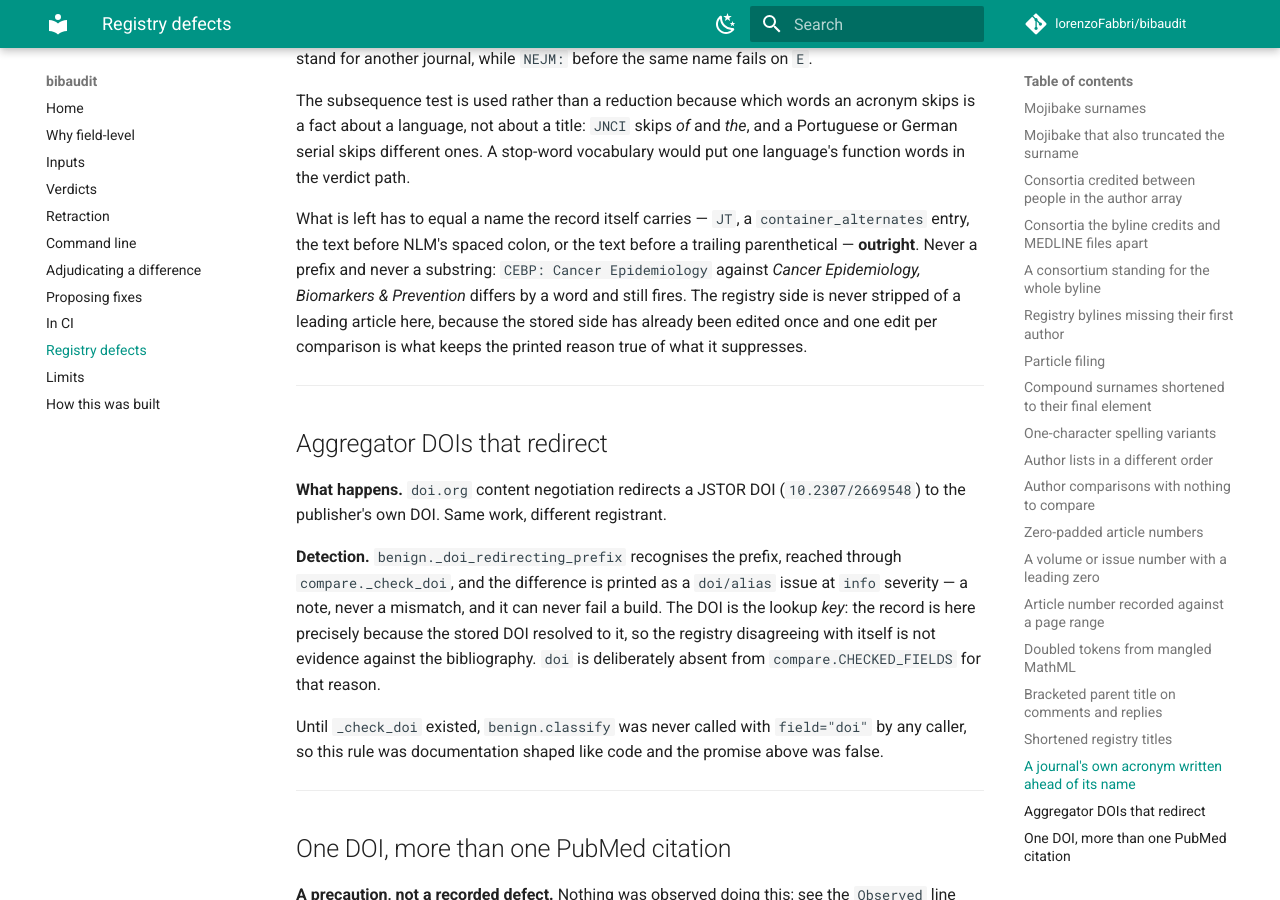
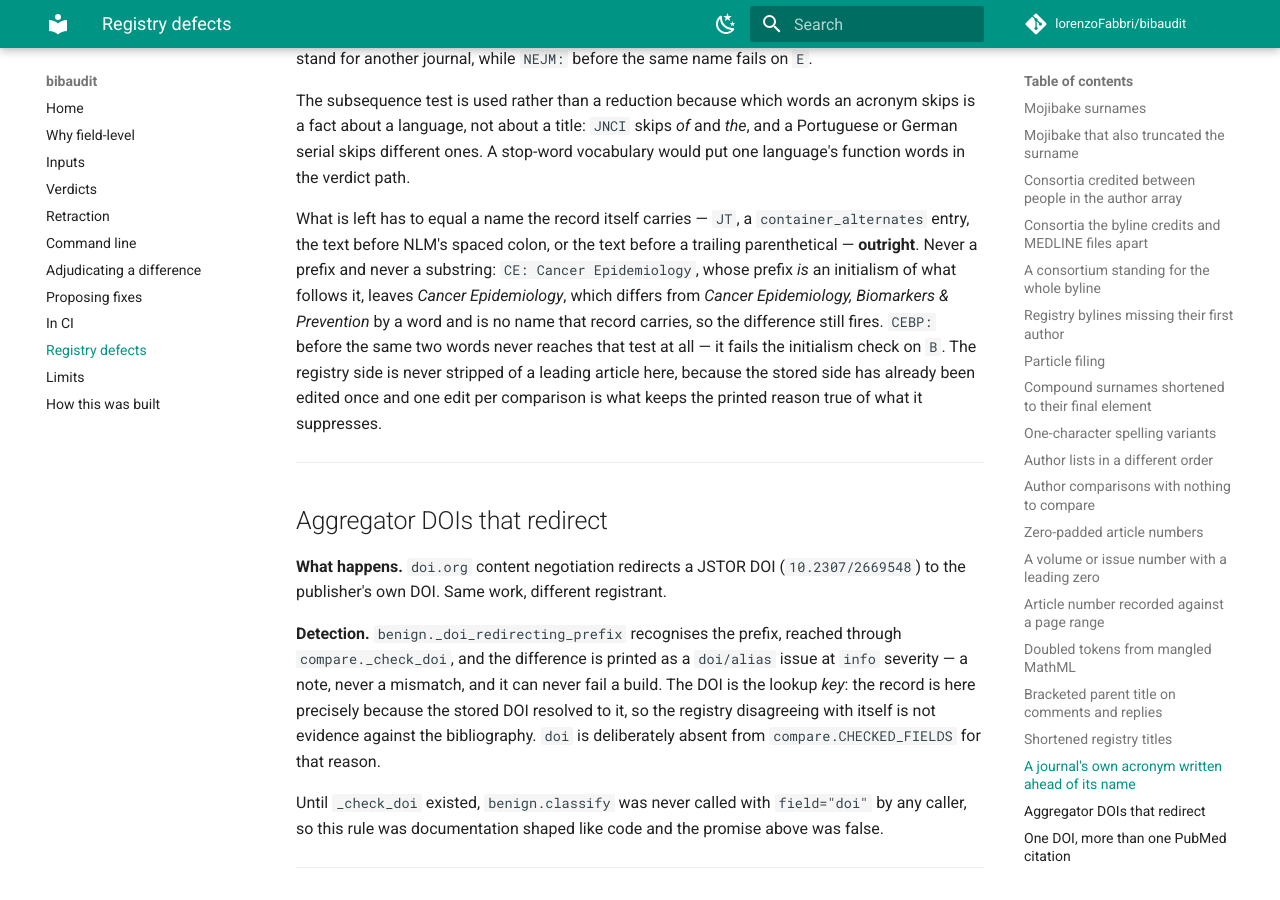
Before and after one commit to lorenzoFabbri/bibaudit, an MkDocs documentation site: the page built from docs/registry-artifacts.md, in a window 1280 px wide and 900 px high, scrolled down 12218 px. Built offline with MkDocs 1.6.1 and Material for MkDocs 9.7.7, drawn with Linux system fonts in a browser that asks for light colours; comment, search, counter and statistics services are not loaded.

Commit message:
Illustrate the acronym rule with a case that reaches the test being described
The example given for "never a prefix and never a substring" was `CEBP: Cancer
Epidemiology`, which never reaches that test: `_is_initialism_of` refuses it on
`B`, four gates earlier. A reader checking the claim against the code finds the
rule returning None for a reason the paragraph does not mention, which is the
same as not documenting the rule.

`CE:` before the same two words is an initialism of them, so it reaches the
requirement that the remainder equal a name the record itself carries — and
*Cancer Epidemiology* is not one, so the difference against *Cancer
Epidemiology, Biomarkers & Prevention* still fires. Both gates are now named,
and both were run against `benign.classify` before this was written.

```diff
--- a/docs/registry-artifacts.md
+++ b/docs/registry-artifacts.md
@@ -570,8 +570,11 @@ vocabulary would put one language's function words in the verdict path.
 What is left has to equal a name the record itself carries — `JT`, a
 `container_alternates` entry, the text before NLM's spaced colon, or the text
 before a trailing parenthetical — **outright**. Never a prefix and never a
-substring: `CEBP: Cancer Epidemiology` against *Cancer Epidemiology, Biomarkers
-& Prevention* differs by a word and still fires. The registry side is never
+substring: `CE: Cancer Epidemiology`, whose prefix *is* an initialism of what
+follows it, leaves *Cancer Epidemiology*, which differs from *Cancer
+Epidemiology, Biomarkers & Prevention* by a word and is no name that record
+carries, so the difference still fires. `CEBP:` before the same two words never
+reaches that test at all — it fails the initialism check on `B`. The registry side is never
 stripped of a leading article here, because the stored side has already been
 edited once and one edit per comparison is what keeps the printed reason true
 of what it suppresses.
```
